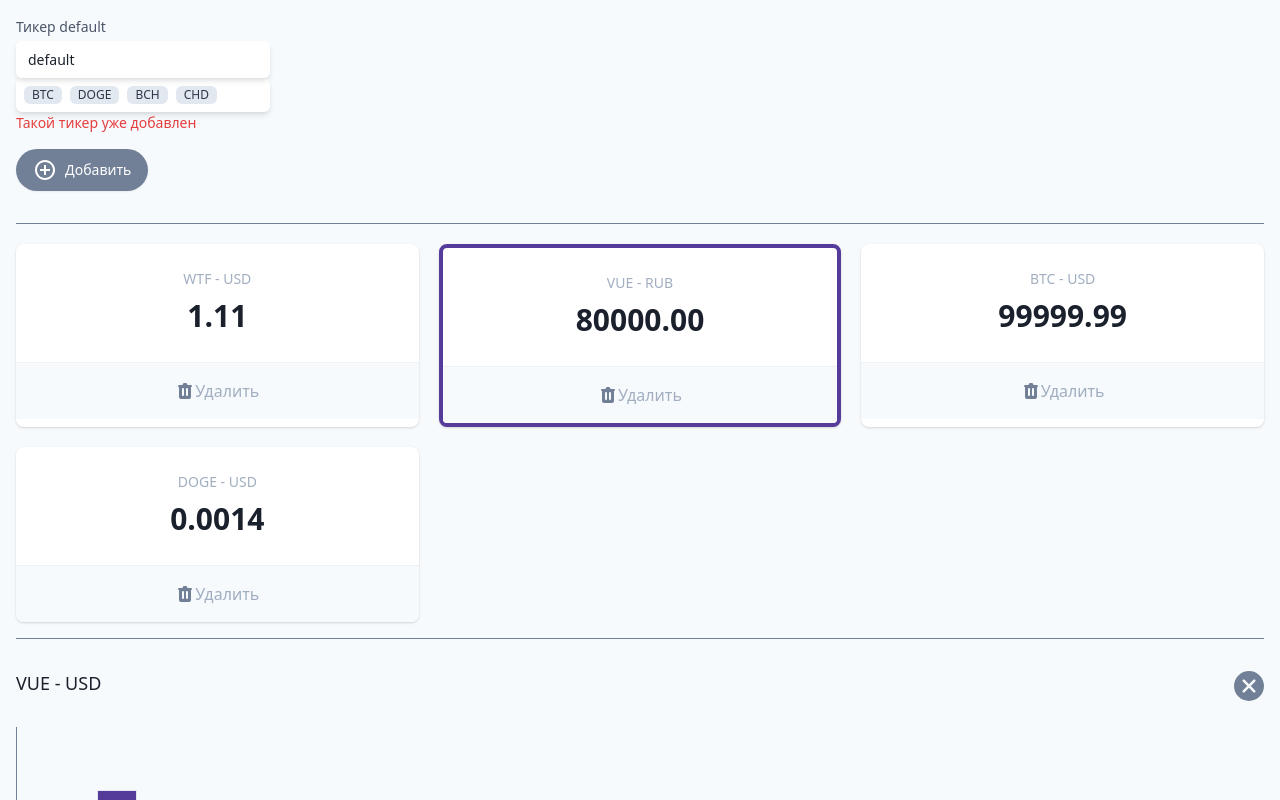
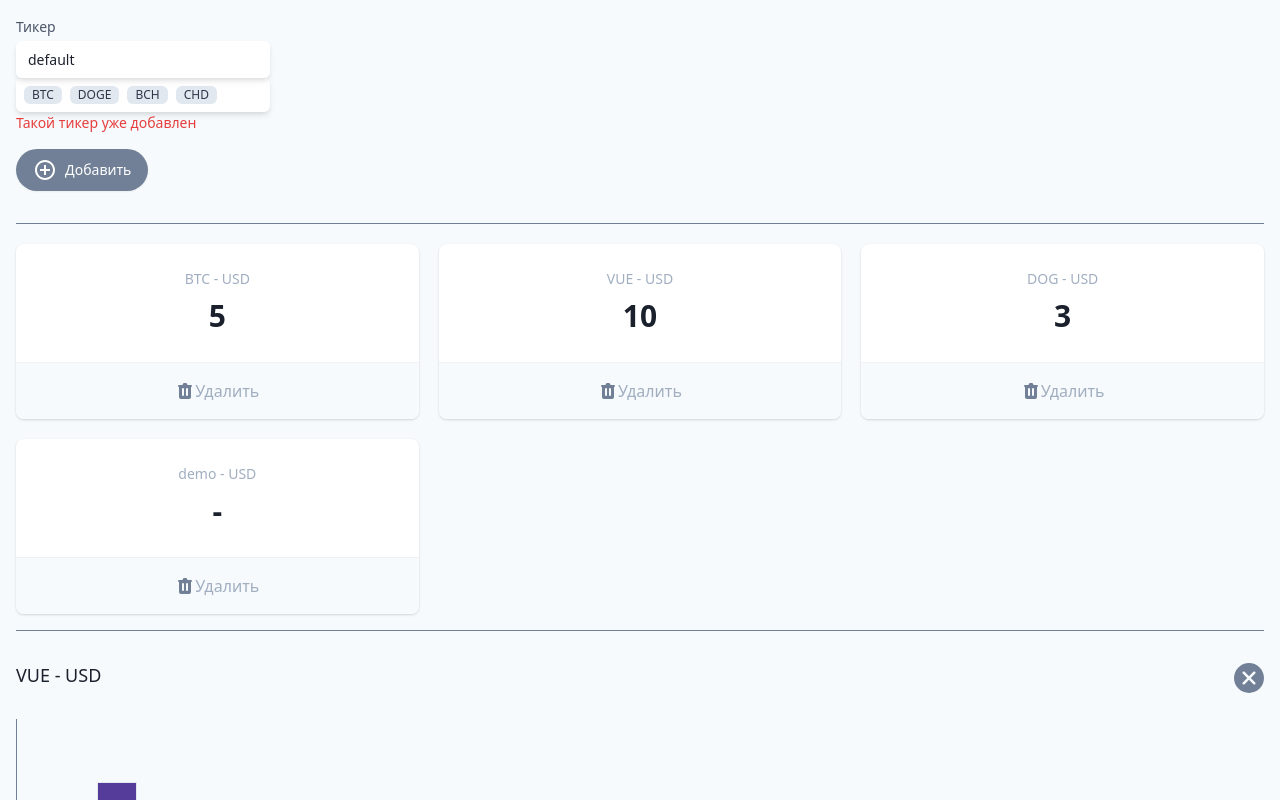
Before and after one commit to Annastaasia/Vue-Bitcoin, a Vue app: page / in a window 1280 px wide. Shown: the top 800 px of the page. Built offline with nearby package versions, Linux system fonts and the light colour scheme.

Commit message:
feat: add add and delete

```diff
--- a/src/App.vue
+++ b/src/App.vue
@@ -1,3 +1,6 @@
+<!-- v-on:keydown.enter="add" -->
+<!-- <label>Тикер {{ ticker }}</label> -->
+
 <template>
   <div class="container mx-auto flex flex-col items-center bg-gray-100 p-4">
     <!-- <div
@@ -29,11 +32,12 @@
         <div class="flex">
           <div class="max-w-xs">
             <label for="wallet" class="block text-sm font-medium text-gray-700"
-              >Тикер {{ ticker }}</label
+              >Тикер</label
             >
             <div class="mt-1 relative rounded-md shadow-md">
               <input
                 v-model="ticker"
+                v-on:keydown.enter="add"
                 type="text"
                 name="wallet"
                 id="wallet"
@@ -90,19 +94,27 @@
         </button>
       </section>
 
-      <hr class="w-full border-t border-gray-600 my-4" />
+      <hr
+        v-if="tickers.length > 0"
+        class="w-full border-t border-gray-600 my-4"
+      />
       <dl class="mt-5 grid grid-cols-1 gap-5 sm:grid-cols-3">
         <div
+          v-for="t of tickers"
+          v-bind:key="t.name"
           class="bg-white overflow-hidden shadow rounded-lg border-purple-800 border-solid cursor-pointer"
         >
           <div class="px-4 py-5 sm:p-6 text-center">
             <dt class="text-sm font-medium text-gray-500 truncate">
-              WTF - USD
+              {{ t.name }} - USD
             </dt>
-            <dd class="mt-1 text-3xl font-semibold text-gray-900">1.11</dd>
+            <dd class="mt-1 text-3xl font-semibold text-gray-900">
+              {{ t.price }}
+            </dd>
           </div>
           <div class="w-full border-t border-gray-200"></div>
           <button
+            @click="handleDelete(t)"
             class="flex items-center justify-center font-medium w-full bg-gray-100 px-4 py-4 sm:px-6 text-md text-gray-500 hover:text-gray-600 hover:bg-gray-200 hover:opacity-20 transition-all focus:outline-none"
           >
             <svg
@@ -121,7 +133,7 @@
             Удалить
           </button>
         </div>
-        <div
+        <!-- <div
           class="bg-white overflow-hidden shadow rounded-lg border-purple-800 border-solid border-4 cursor-pointer"
         >
           <div class="px-4 py-5 sm:p-6 text-center">
@@ -149,8 +161,8 @@
             </svg>
             Удалить
           </button>
-        </div>
-        <div
+        </div> -->
+        <!-- <div
           class="bg-white overflow-hidden shadow rounded-lg border-purple-800 border-solid cursor-pointer"
         >
           <div class="px-4 py-5 sm:p-6 text-center">
@@ -178,8 +190,8 @@
             </svg>
             Удалить
           </button>
-        </div>
-        <div
+        </div> -->
+        <!-- <div
           class="bg-white overflow-hidden shadow rounded-lg border-purple-800 border-solid cursor-pointer"
         >
           <div class="px-4 py-5 sm:p-6 text-center">
@@ -207,9 +219,12 @@
             </svg>
             Удалить
           </button>
-        </div>
+        </div> -->
       </dl>
-      <hr class="w-full border-t border-gray-600 my-4" />
+      <hr
+        v-if="tickers.length > 0"
+        class="w-full border-t border-gray-600 my-4"
+      />
       <section class="relative">
         <h3 class="text-lg leading-6 font-medium text-gray-900 my-8">
           VUE - USD
@@ -254,11 +269,27 @@ export default {
   data() {
     return {
       ticker: "default",
+      tickers: [
+        { name: "BTC", price: "5" },
+        { name: "VUE", price: "10" },
+        { name: "DOG", price: "3" },
+        { name: "demo", price: "-" },
+      ],
     };
   },
   methods: {
     add() {
-      alert("I am working");
+      const newTicker = {
+        name: this.ticker,
+        price: "-",
+      };
+
+      this.tickers.push(newTicker);
+      this.ticker = "";
+    },
+
+    handleDelete(tickersToRemove) {
+      this.tickers = this.tickers.filter((t) => t !== tickersToRemove);
     },
   },
 };
```
